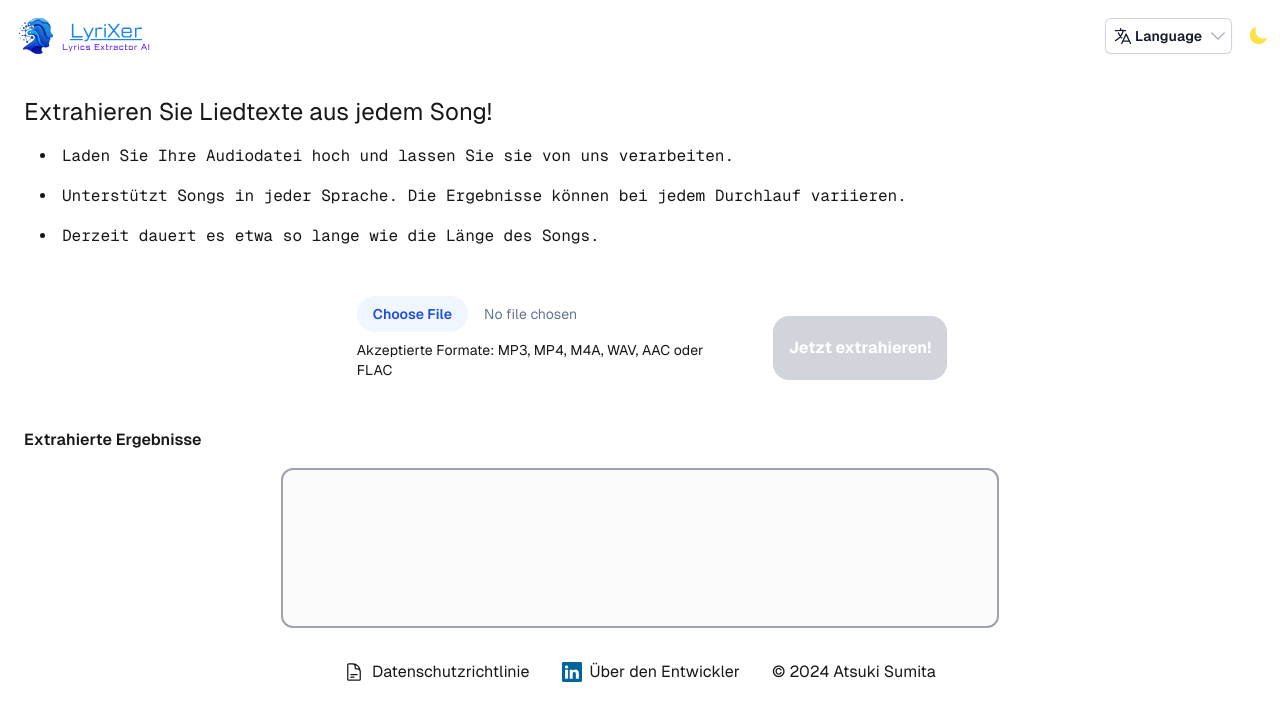
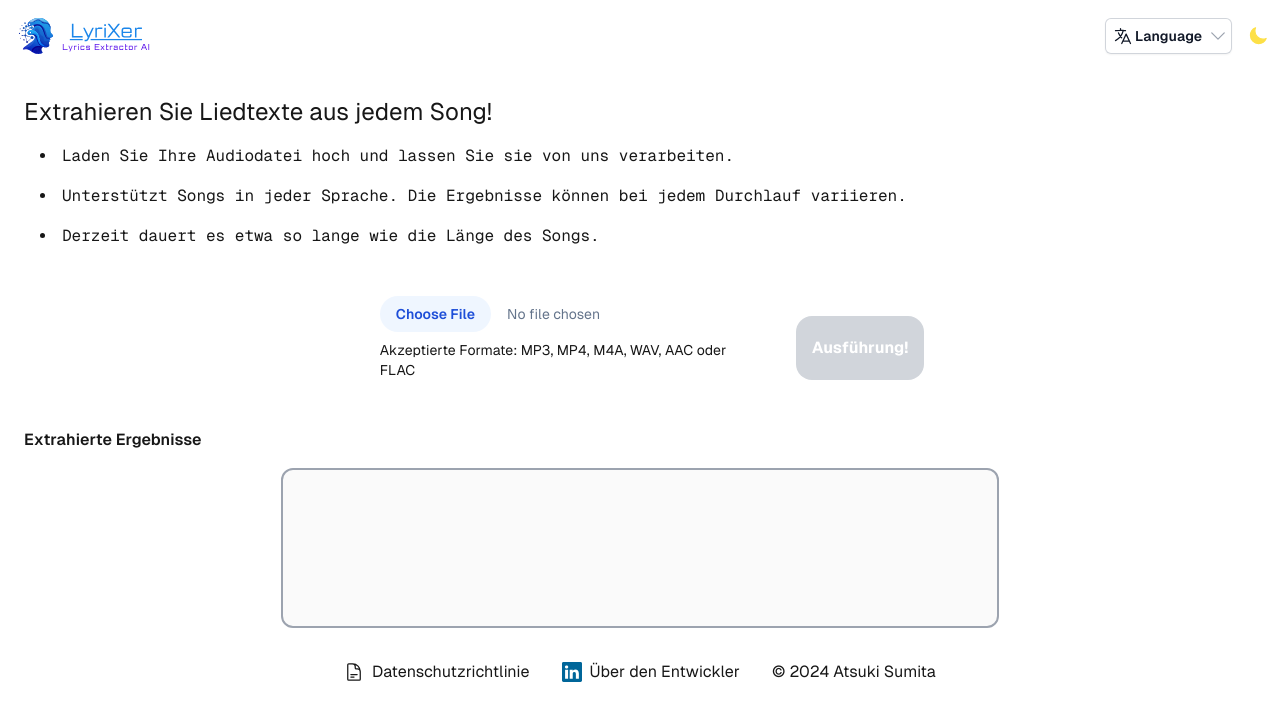
Before and after one commit to Atsunori66/web-01-front, a Next.js app: page /de in a window 1280 px wide. Shown: the top 720 px of the page. Built offline with nearby package versions, Linux system fonts and the light colour scheme.

Commit message:
2024/11/30 fixed button

```diff
--- a/dictionaries/de.json
+++ b/dictionaries/de.json
@@ -7,7 +7,7 @@
   },
   "mid": {
     "format": "Akzeptierte Formate: MP3, MP4, M4A, WAV, AAC oder FLAC",
-    "button": "Jetzt extrahieren!",
+    "button": "Ausführung!",
     "result": "Extrahierte Ergebnisse"
   },
   "footer": {
--- a/src/app/[lang]/page.tsx
+++ b/src/app/[lang]/page.tsx
@@ -215,6 +215,7 @@ export default function Home(
             width={40}
             height={40}
             unoptimized
+            priority={true}
           />
           <Image
             src="/images/Lyrixer_logo.svg"
@@ -222,6 +223,7 @@ export default function Home(
             width={100}
             height={40}
             unoptimized
+            priority={true}
           />
         </div>
 
@@ -435,7 +437,7 @@ export default function Home(
             </label>
           </form>
 
-          <button className="p-4 min-h-16 h-auto min-w-28 w-auto justify-self-center self-end
+          <button className="p-4 min-h-16 h-auto min-w-24 w-auto justify-self-center self-end
             bg-blue-400 hover:bg-blue-500 active:bg-blue-600
             text-white font-bold rounded-2xl text-sm md:text-base
             pointer-events-auto disabled:shadow-none shadow-md shadow-blue-500/50
```
